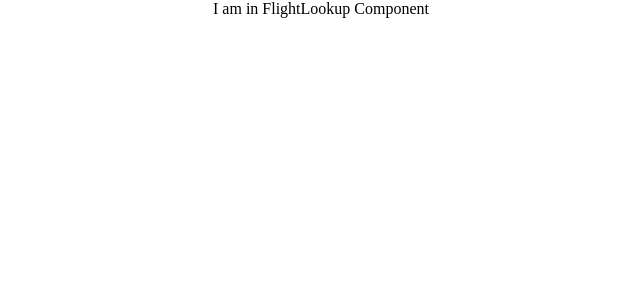
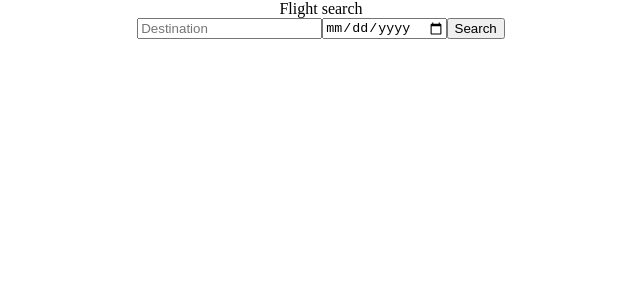
Before and after one commit to EdgarStrozzi/COMS3190-ASG3, a React app in the folder frontend/: page /flight-lookup in a window 1280 px wide. Shown: the top 300 px of the page, without its empty margins (319-959 px from the left). Built offline with nearby package versions, Linux system fonts and the light colour scheme; the HTML template or start-up script is replaced by a standard one.

Commit message:
added search - must have both inputs filled

```diff
--- a/frontend/src/components/FlightLookup.jsx
+++ b/frontend/src/components/FlightLookup.jsx
@@ -1,7 +1,75 @@
+import React, { useState } from "react";
+import { useNavigate } from "react-router-dom";
 
 const FlightLookup = () => {
-    return <div>
-    I am in FlightLookup Component
-    </div>
+    const navigate = useNavigate();
+    const [formData, setFormData] = useState({
+        destination: "",
+        date: "",
+    });
+    const handleChange = (event) => {
+        const {name, value} = event.target;
+        setFormData((prevState) => ({
+            ...prevState,
+            [name]: value,
+        }));
+    }
+    const handleSubmit = async (event) => {
+        event.preventDefault();
+
+        const { destination, date } = formData;
+
+        try {
+            const response = await fetch(
+                `http://127.0.0.1:8080/flights?destination=${encodeURIComponent(
+                    destination
+                )}&date=${date}`
+            );
+
+            const data = await response.json();
+            console.log("Flight results:", data);
+
+        } catch (error) {
+            console.error("Error fetching flights:", error);
+        }
+    }
+    return (
+        <div>
+        <form onSubmit={handleSubmit}>
+        <div>
+        <p>Flight search</p>
+        </div>
+        <div className="w-full bg-gray-900 p-6 flex justify-center">
+        <div className="flex gap-4 items-center bg-gray-800 p-4 rounded-xl shadow-lg">
+
+        <input
+        type="text"
+        placeholder="Destination"
+        name="destination"
+        onChange={handleChange}
+        className="px-4 py-2 rounded-md bg-gray-700 text-white placeholder-gray-400 focus:outline-none focus:ring-2 focus:ring-indigo-500"
+        />
+
+        <input
+        type="date"
+        name="date"
+        onChange={handleChange}
+        className="px-4 py-2 rounded-md bg-gray-700 text-white placeholder-gray-400 focus:outline-none focus:ring-2 focus:ring-indigo-500"
+        />
+
+        <button
+        type="submit"
+
+        className="px-6 py-2 bg-indigo-500 text-white font-semibold rounded-md hover:bg-indigo-400 transition"
+        >
+        Search
+        </button>
+
+        </div>
+        </div>
+        </form>
+        </div>
+    )
 }
+
 export default FlightLookup
```
Also changed, not shown: 1 other file (tests, documents, lock files or other folders).
